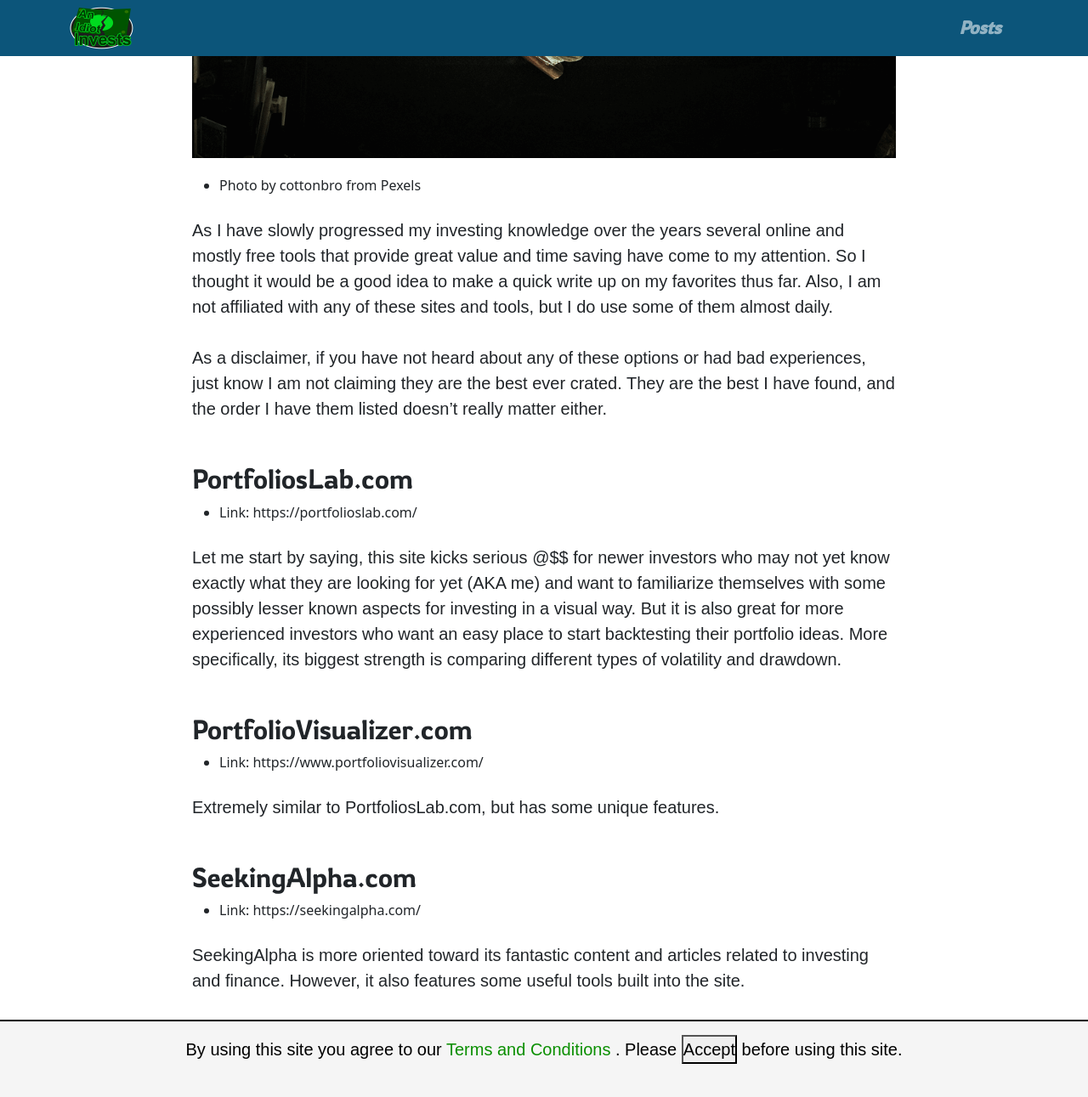
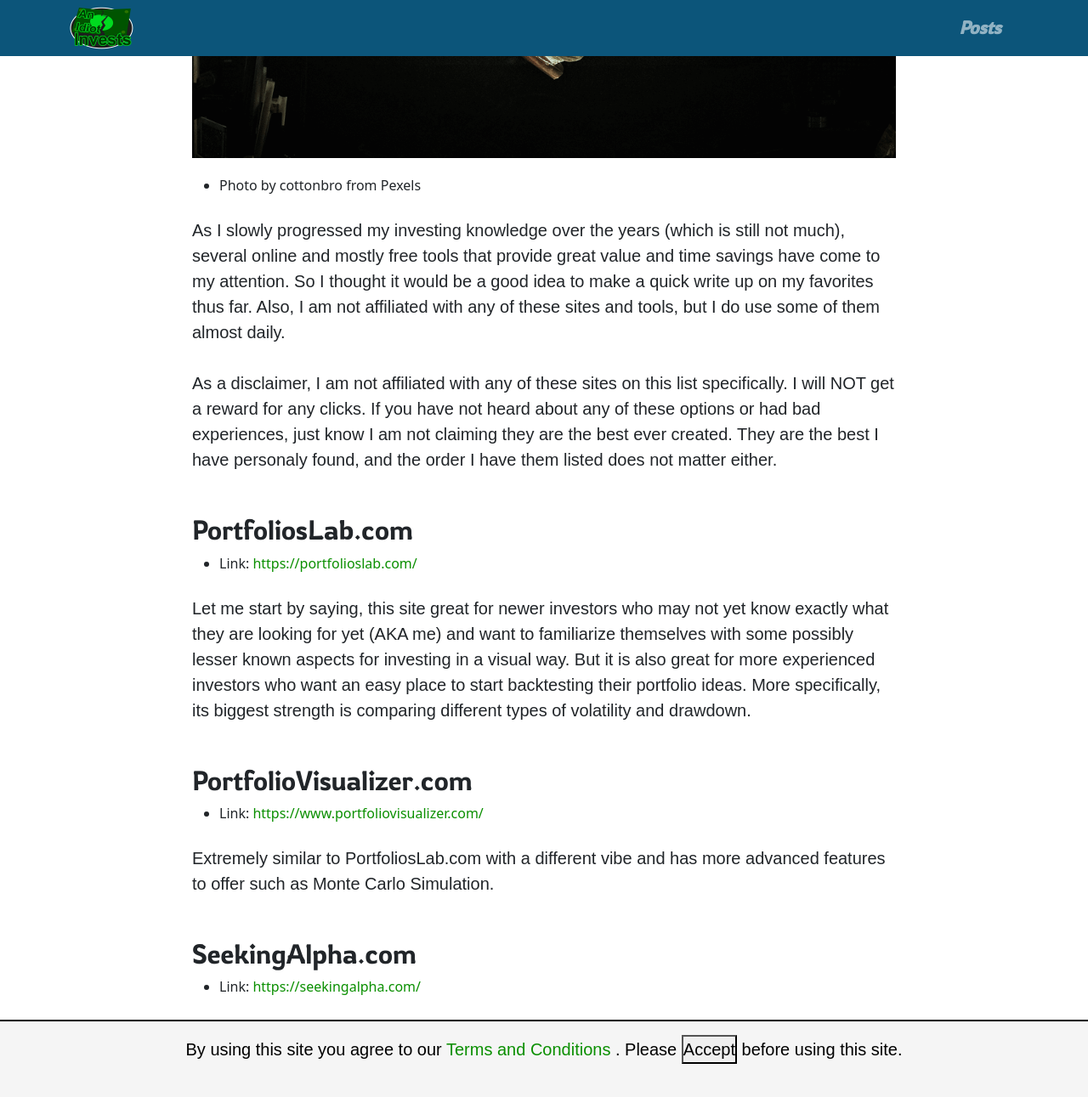
Before and after one commit to AnIdiotInvests/anidiotinvests.github.io, a Jekyll site: the page built from _posts/2022-02-14-the-best-investing-research-tools-i-have-found-so-far.md, in a window 1280 px wide and 1400 px high, scrolled down 677 px. Shown: the top 1291 px of the window at 85% size. Built offline with Jekyll 4.4.1, drawn with Linux system fonts in a browser that asks for light colours; some of the changed text lies outside the part shown.

Commit message:
minor update to existing posts. Adding back sources and changes to content

```diff
--- a/_posts/2022-02-14-the-best-investing-research-tools-i-have-found-so-far.md
+++ b/_posts/2022-02-14-the-best-investing-research-tools-i-have-found-so-far.md
@@ -16,37 +16,37 @@
 <img src="/assets/img/tools-one.png" alt="IMG Not Found" width="100%"/>
 - Photo by cottonbro from Pexels
 
-As I have slowly progressed my investing knowledge over the years several online and mostly free tools that provide great value and time saving have come to my attention. So I thought it would be a good idea to make a quick write up on my favorites thus far. Also, I am not affiliated with any of these sites and tools, but I do use some of them almost daily.
+As I slowly progressed my investing knowledge over the years (which is still not much), several online and mostly free tools that provide great value and time savings have come to my attention. So I thought it would be a good idea to make a quick write up on my favorites thus far. Also, I am not affiliated with any of these sites and tools, but I do use some of them almost daily.
 
-As a disclaimer, if you have not heard about any of these options or had bad experiences, just know I am not claiming they are the best ever crated. They are the best I have found, and the order I have them listed doesn't really matter either.
+As a disclaimer, I am not affiliated with any of these sites on this list specifically. I will NOT get a reward for any clicks. If you have not heard about any of these options or had bad experiences, just know I am not claiming they are the best ever created. They are the best I have personaly found, and the order I have them listed does not matter either.
 
 ## PortfoliosLab.com
-- Link: https://portfolioslab.com/
+- Link: <a href="https://portfolioslab.com/">https://portfolioslab.com/</a>
 
-Let me start by saying, this site kicks serious @$$ for newer investors who may not yet know exactly what they are looking for yet (AKA me) and want to familiarize themselves with some possibly lesser known aspects for investing in a visual way. But it is also great for more experienced investors who want an easy place to start backtesting their portfolio ideas. More specifically, its biggest strength is comparing different types of volatility and drawdown.
+Let me start by saying, this site great for newer investors who may not yet know exactly what they are looking for yet (AKA me) and want to familiarize themselves with some possibly lesser known aspects for investing in a visual way. But it is also great for more experienced investors who want an easy place to start backtesting their portfolio ideas. More specifically, its biggest strength is comparing different types of volatility and drawdown.
 
 ## PortfolioVisualizer.com
-- Link: https://www.portfoliovisualizer.com/
+- Link: <a href="https://www.portfoliovisualizer.com/">https://www.portfoliovisualizer.com/</a>
 
-Extremely similar to PortfoliosLab.com, but has some unique features.
+Extremely similar to PortfoliosLab.com with a different vibe and has more advanced features to offer such as Monte Carlo Simulation.
 
 ## SeekingAlpha.com
-- Link: https://seekingalpha.com/
+- Link: <a href="https://seekingalpha.com/">https://seekingalpha.com/</a>
 
-SeekingAlpha is more oriented toward its fantastic content and articles related to investing and finance. However, it also features some useful tools built into the site.
+SeekingAlpha is more oriented toward its blog content and research backed articles related to investing and finance. However, it also features some useful tools built into the site. On the other hand, If you have ever used SeekingAlpha im sure you noticed that some of its content is behind a subscription and paywall.
 
 ## TradingView.com
-- Link: https://www.tradingview.com/
+- Link: <a href="https://www.tradingview.com/">https://www.tradingview.com/</a>
 
 If you have not used TradingView yet, you are missing out. It is a great way to not only screen different assets and crypto, but it is super nice to have a live chart feed for free without having to be logged into your brokerage account. This tool is hard to beat, even on some paid platforms.
 
 ## Etfrc.com
-- Link: https://www.etfrc.com/
+- Link: <a href="https://www.etfrc.com/">https://www.etfrc.com/</a>
 
 Have you ever wondered if you might be buying too much of a specific sector or specific set of companies while trying to diversify with different ETFs? Well, etfrc is the place to be. I hate that I cannot add more than two ETFs at a time, but this has saved me a lot of trouble reading through prospectus PDFs junk on Vanguard and Fidelity screener to compare my ETF selections and allocations.
 
 ## Etfdb.com
-- Link: https://etfdb.com/
+- Link: <a href="https://etfdb.com/">https://etfdb.com/</a>
 
 Has a very comprehensive selection of data and has access to many of the newer product that may not be listed elsewhere. Has some great comparison and search tools as well, may not be as good as previous options though.
 
```
Also changed, not shown: _posts/2022-02-10-are-potentially-lesser-returns-from-bonds-still-worth-it-in-todays-market.md (+10 -0 lines), _posts/2022-02-10-banks-bonds-and-stocks-oh-my-what-to-do-with-my-money-in-2022.md (+13 -0 lines).
